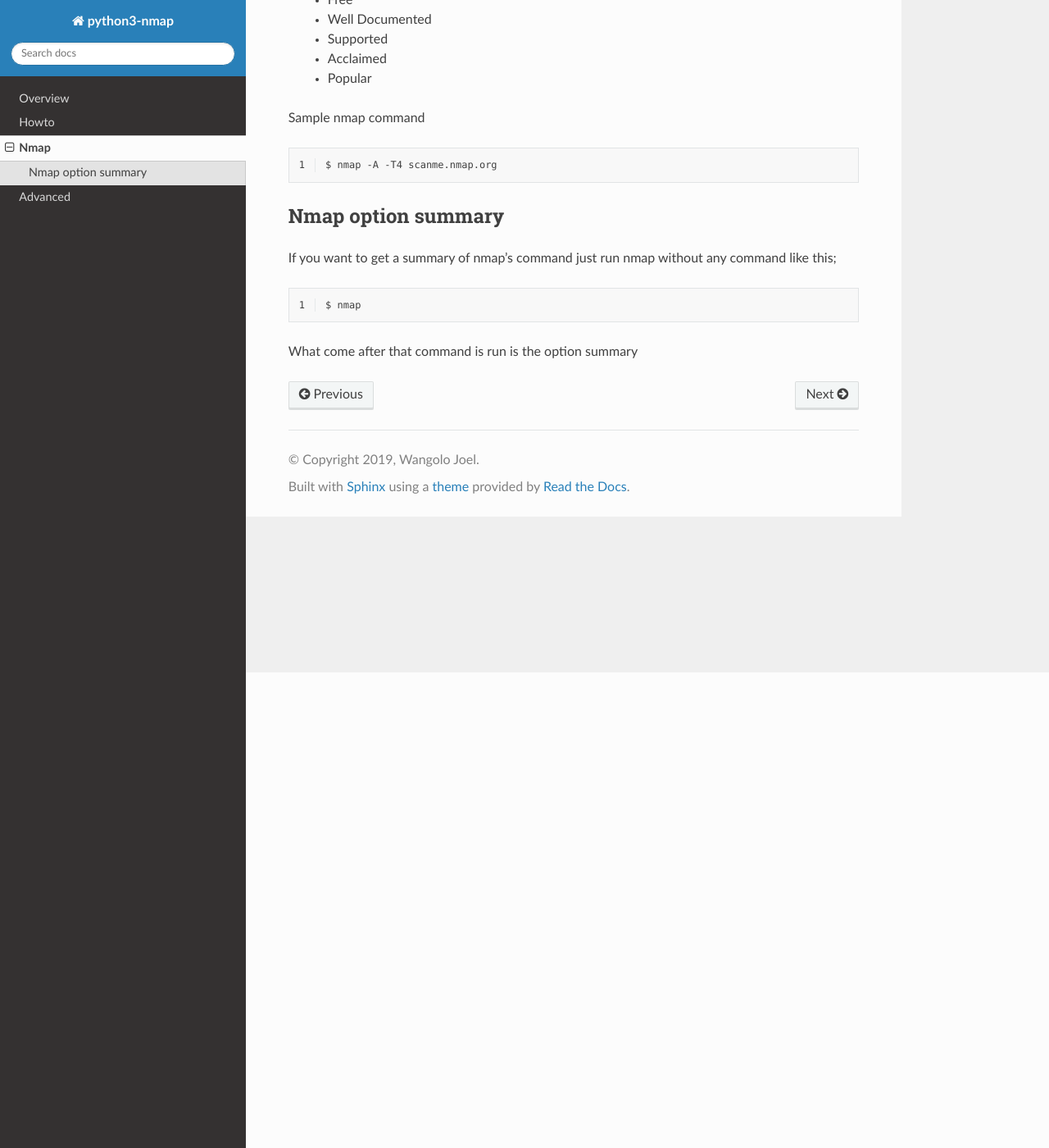
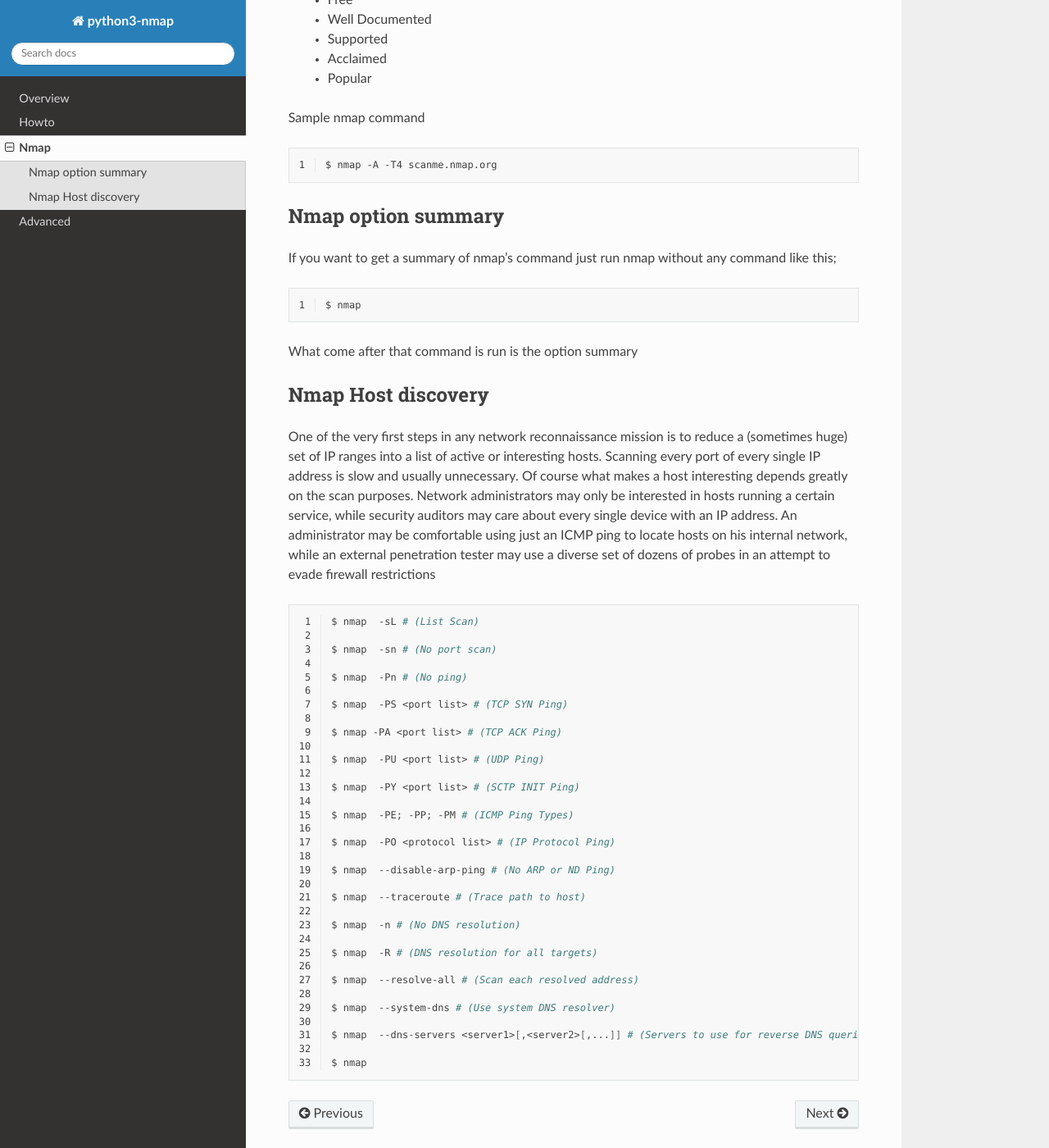
Before and after one commit to nmmapper/python3-nmap, a Sphinx documentation site: the page built from docs/nmap.rst, in a window 1280 px wide and 1400 px high, scrolled down 580 px. Shown: the whole window at 82% size. Built offline with Sphinx 7.4.7 and the Read the Docs theme 2.0.0, drawn with Linux system fonts in a browser that asks for light colours; pages that are not in the unit, such as notebooks, are missing from menus.

Commit message:
Added nmap documtations

```diff
--- a/docs/nmap.rst
+++ b/docs/nmap.rst
@@ -32,3 +32,44 @@
    $ nmap
 
 What come after that command is run is the option summary
+
+Nmap Host discovery
+-------------------
+One of the very first steps in any network reconnaissance mission is to reduce a (sometimes huge) set of IP ranges into a list of active or interesting hosts. Scanning every port of every single IP address is slow and usually unnecessary. Of course what makes a host interesting depends greatly on the scan purposes. Network administrators may only be interested in hosts running a certain service, while security auditors may care about every single device with an IP address. An administrator may be comfortable using just an ICMP ping to locate hosts on his internal network, while an external penetration tester may use a diverse set of dozens of probes in an attempt to evade firewall restrictions
+
+.. code-block:: bash
+   :linenos:
+
+   $ nmap  -sL # (List Scan)
+
+   $ nmap  -sn # (No port scan)
+
+   $ nmap  -Pn # (No ping)
+
+   $ nmap  -PS <port list> # (TCP SYN Ping)
+
+   $ nmap -PA <port list> # (TCP ACK Ping)
+
+   $ nmap  -PU <port list> # (UDP Ping)
+
+   $ nmap  -PY <port list> # (SCTP INIT Ping)
+
+   $ nmap  -PE; -PP; -PM # (ICMP Ping Types)
+
+   $ nmap  -PO <protocol list> # (IP Protocol Ping)
+
+   $ nmap  --disable-arp-ping # (No ARP or ND Ping)
+
+   $ nmap  --traceroute # (Trace path to host)
+
+   $ nmap  -n # (No DNS resolution)
+
+   $ nmap  -R # (DNS resolution for all targets)
+
+   $ nmap  --resolve-all # (Scan each resolved address)
+
+   $ nmap  --system-dns # (Use system DNS resolver)
+
+   $ nmap  --dns-servers <server1>[,<server2>[,...]] # (Servers to use for reverse DNS queries)
+
+   $ nmap
```
